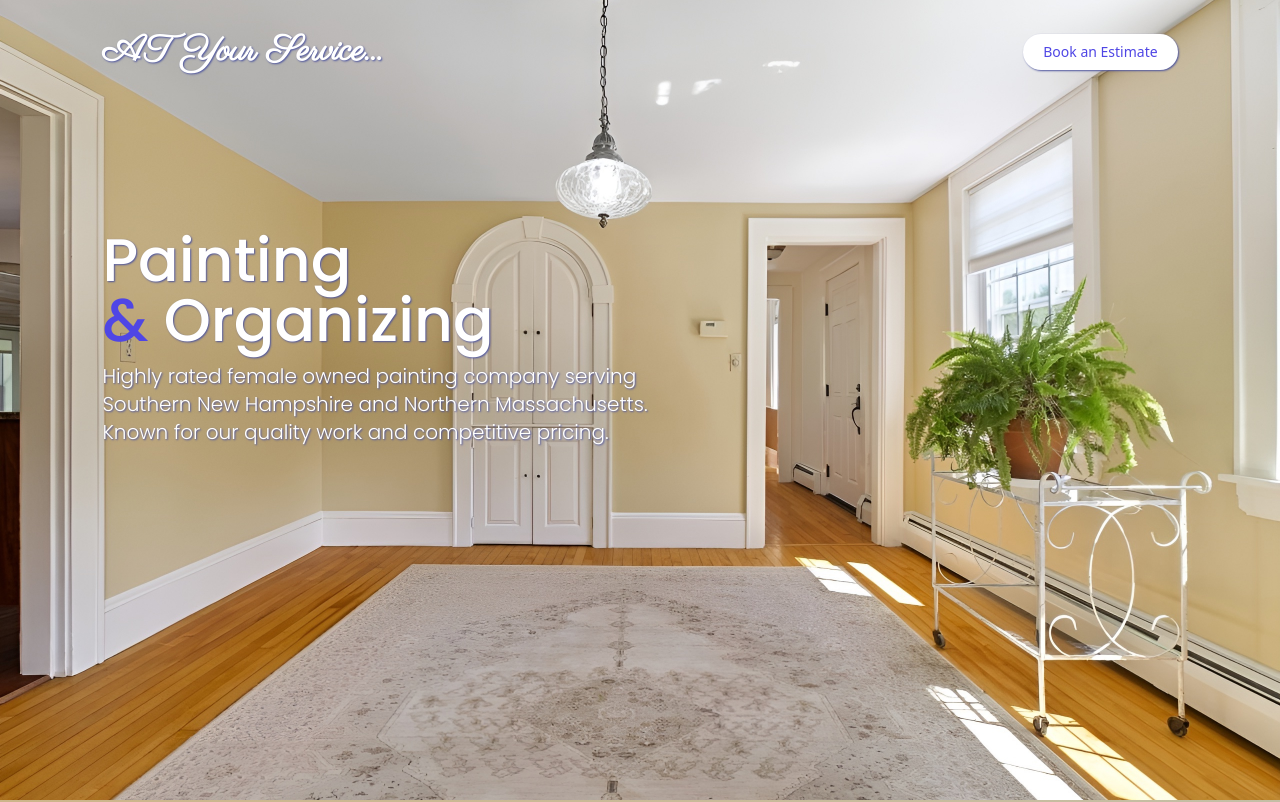
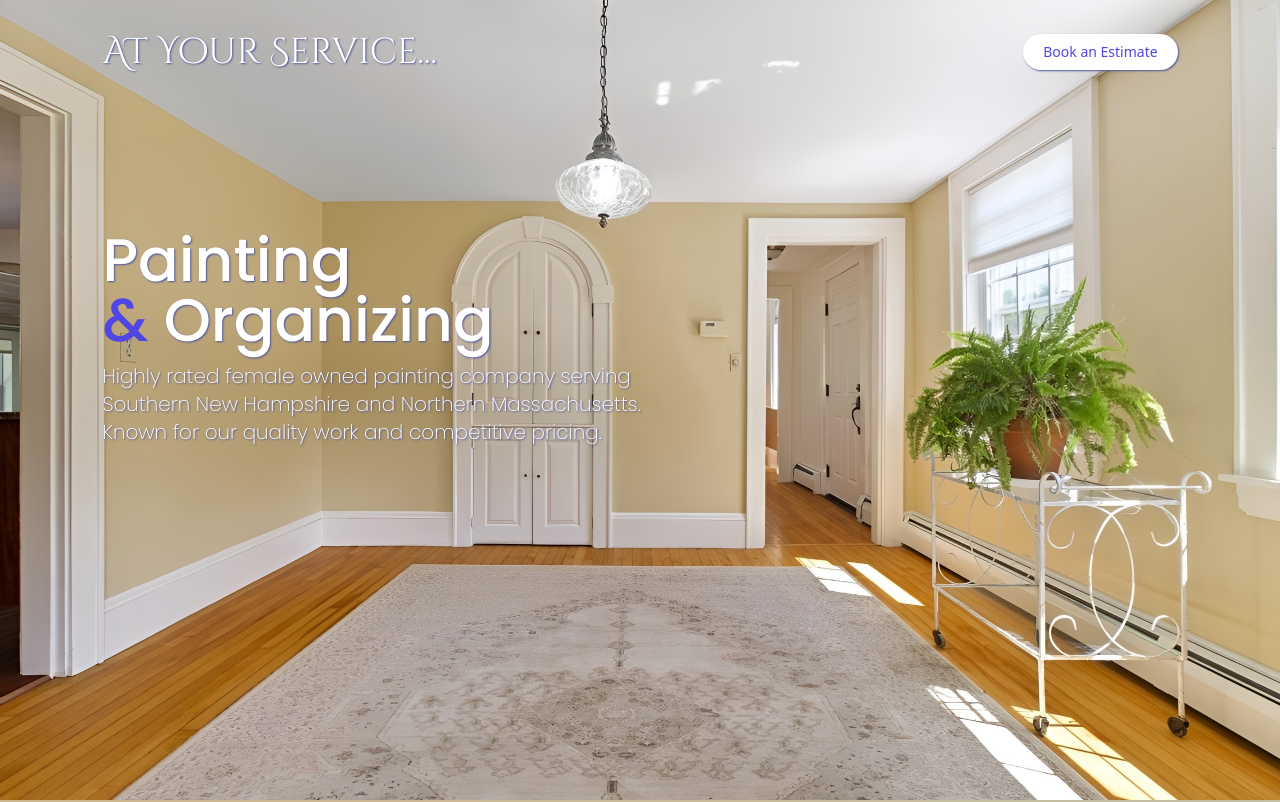
Before and after one commit to WitchingHr/at-your-service, a React (Vite) app: page / in a window 1280 px wide. Shown: the top 802 px of the page. Built offline with nearby package versions, Linux system fonts and the light colour scheme.

Commit message:
update fonts

```diff
--- a/index.html
+++ b/index.html
@@ -11,7 +11,7 @@
     <link rel="manifest" href="/site.webmanifest">
     <link rel="preconnect" href="https://fonts.googleapis.com">
     <link rel="preconnect" href="https://fonts.gstatic.com" crossorigin>
-    <link href="https://fonts.googleapis.com/css2?family=Parisienne&family=Poppins:wght@100;200;300;400;500;700&display=swap" rel="stylesheet">
+    <link href="https://fonts.googleapis.com/css2?family=Cinzel+Decorative:wght@400;700&family=Poppins:wght@100;200;400;500;700&display=swap" rel="stylesheet">
     <script type="application/ld+json">
       {
         "@context": "https://schema.org",
--- a/src/components/Footer.tsx
+++ b/src/components/Footer.tsx
@@ -10,7 +10,7 @@ const Footer: FC = () => {
     <footer className="text-white bg-gray-900">
       <div className="py-8 px-[8%] max-w-[1440px] mx-auto">
         <div className="flex flex-col justify-between">
-          <div className="text-xl font-bold md:text-3xl headerFont">AT Your Service...</div>
+          <div className="text-xl md:text-3xl headerFont">AT Your Service...</div>
           <div className="flex mt-6 md:gap-20 poppins">
             <ul>
               <li><a className="duration-200 hover:text-indigo-400" href="/">Home</a></li>
--- a/src/components/Header.tsx
+++ b/src/components/Header.tsx
@@ -44,7 +44,7 @@ const Header: FC = () => {
 					className={`py-5 px-5 sm:py-8 sm:px-[8%] max-w-[1440px] flex items-center justify-between mx-auto`}
 				>
 					<a href="/">
-						<div className={`text-2xl sm:text-4xl font-bold duration-300 headerFont ` + textStyle}>
+						<div className={`text-2xl sm:text-4xl duration-300 headerFont ` + textStyle}>
 							AT Your Service...
 						</div>
 					</a>
--- a/src/index.css
+++ b/src/index.css
@@ -14,8 +14,7 @@ html {
 }
 
 .headerFont {
-  /* font-family: 'Poppins', sans-serif; */
-  font-family: 'Parisienne', cursive;
+  font-family: 'Cinzel Decorative', cursive;
 }
 
 .poppins {
```
